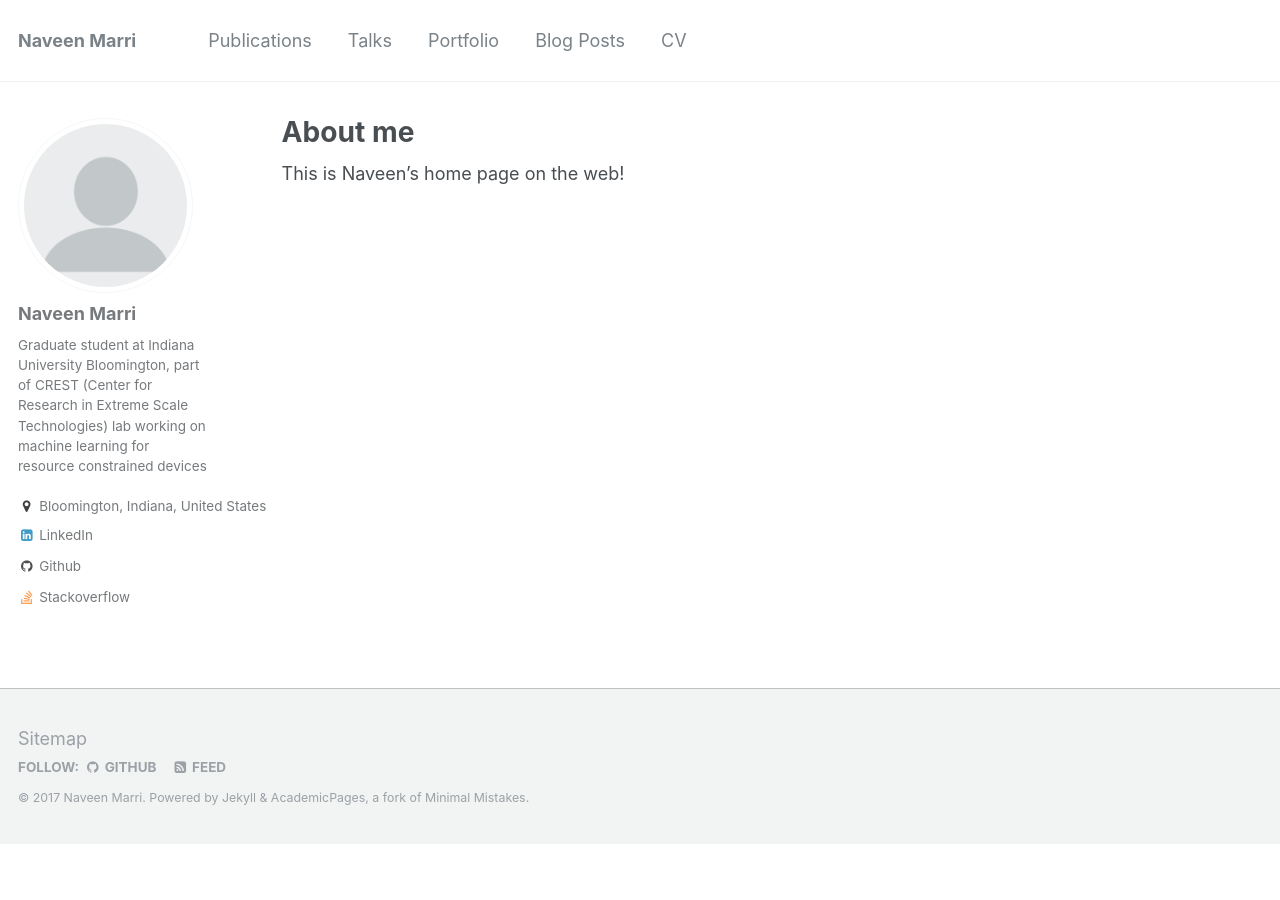
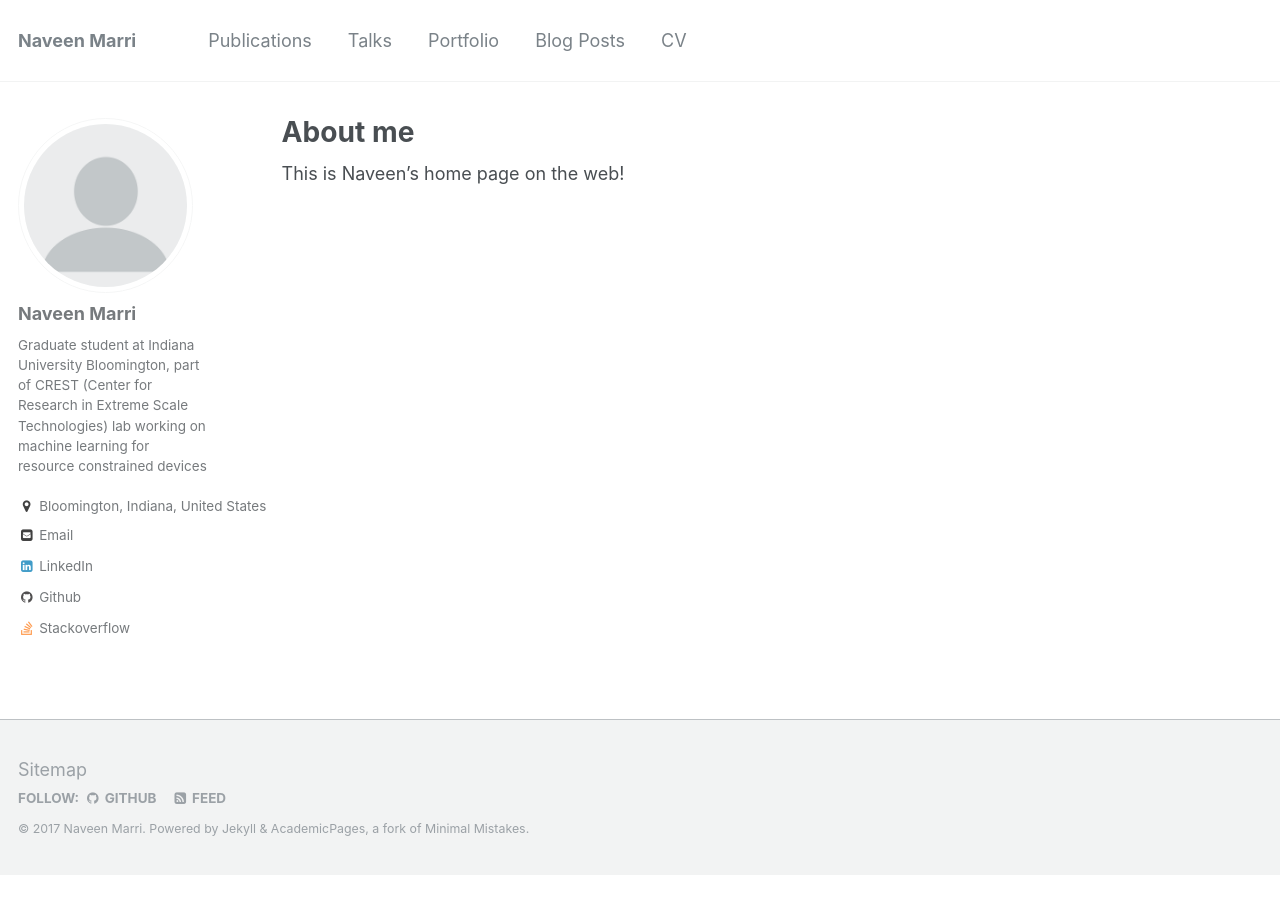
Before and after one commit to naveenkumarmarri/naveen.github.io, a Jekyll site: the page built from _pages/about.md, in a window 1280 px wide. Built offline with Jekyll 4.4.1, drawn with Linux system fonts in a browser that asks for light colours.

Commit message:
github pages

```diff
--- a/_config.yml
+++ b/_config.yml
@@ -10,7 +10,7 @@ locale                   : "en-US"
 title                    : "Naveen Marri"
 title_separator          : "-"
 name                     : &name "Naveen Marri"
-description              : &description "Graduate student at Indiana University Bloomington, part of CREST (Center for Research in Extreme Scale Technologies) lab working on machine learning for resource constrained devices"
+description              : &description "Graduate student at Indiana University Bloomington, part of CREST (Center for Research in Extreme Scale Technologies) lab working on edge computing on resource constrained devices"
 url                      : https://naveenkumarmarri.github.io # the base hostname & protocol for your site e.g. "https://mmistakes.github.io"
 baseurl                  : "" # the subpath of your site, e.g. "/blog"
 repository               : "naveenkumarmarri/naveenkumarmarri.github.io"
@@ -84,7 +84,7 @@ author:
   location         : "Bloomington, Indiana, United States"
   employer         :
   googlescholar    :
-  email            :
+  email            : "navmarri@iu.edu"
   uri              :
   bitbucket        :
   codepen          :
```
